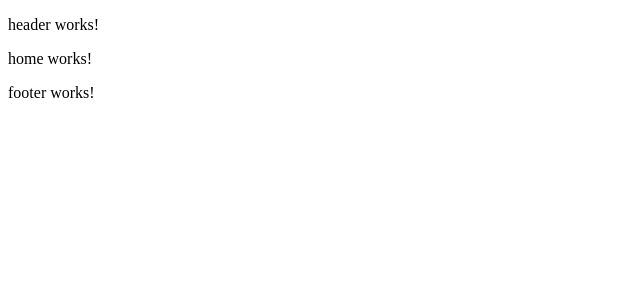
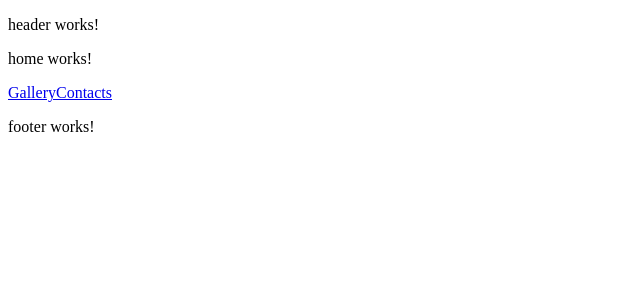
Before and after one commit to LLYS-Phys/timeless-sea-website, an Angular app: page / in a window 1280 px wide. Shown: the top 300 px of the page, without its empty margins (0-640 px from the left). Built offline with nearby package versions, Linux system fonts and the light colour scheme.

Commit message:
test routing and lazy loading in home page

```diff
--- a/src/app/contacts/contacts.component.ts
+++ b/src/app/contacts/contacts.component.ts
@@ -1,7 +1,6 @@
 import { HttpClient } from '@angular/common/http';
 import { Component, DestroyRef } from '@angular/core';
 import emailjs, { EmailJSResponseStatus } from '@emailjs/browser';
-import { Observable } from 'rxjs';
 import { EmailJsType } from './contacts.model';
 
 @Component({
--- a/src/app/home/home.component.html
+++ b/src/app/home/home.component.html
@@ -1 +1,3 @@
 <p>home works!</p>
+<a [routerLink]="['/gallery']" routerLinkActive="router-link-active">Gallery</a>
+<a [routerLink]="['/contacts']" routerLinkActive="router-link-active">Contacts</a>
--- a/src/app/home/home.component.ts
+++ b/src/app/home/home.component.ts
@@ -1,12 +1,12 @@
 import { Component } from '@angular/core';
+import { RouterModule } from '@angular/router';
 
 @Component({
   selector: 'app-home',
   standalone: true,
-  imports: [],
+  imports: [RouterModule],
   templateUrl: './home.component.html',
   styleUrl: './home.component.scss'
 })
 export class HomeComponent {
-
 }
```
